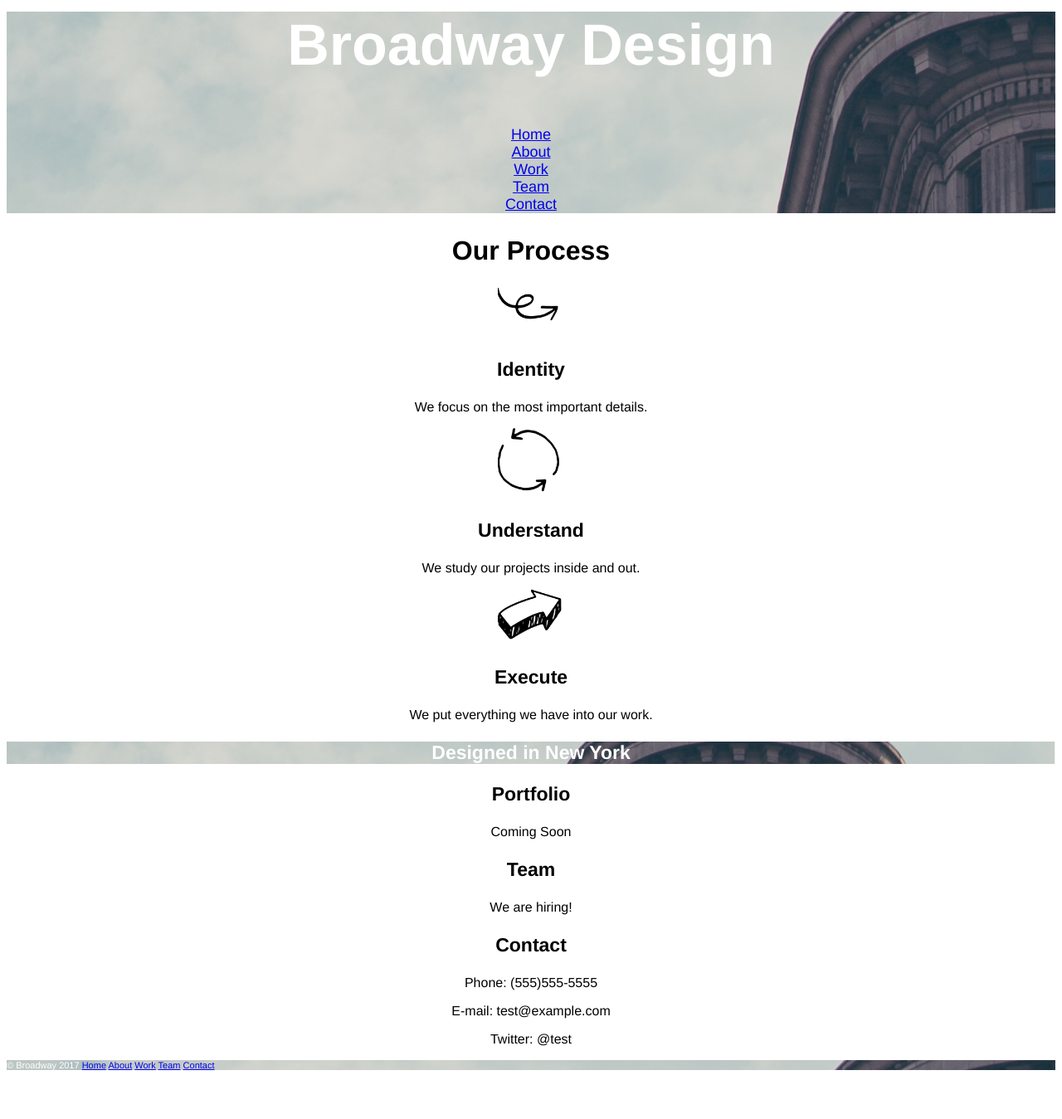
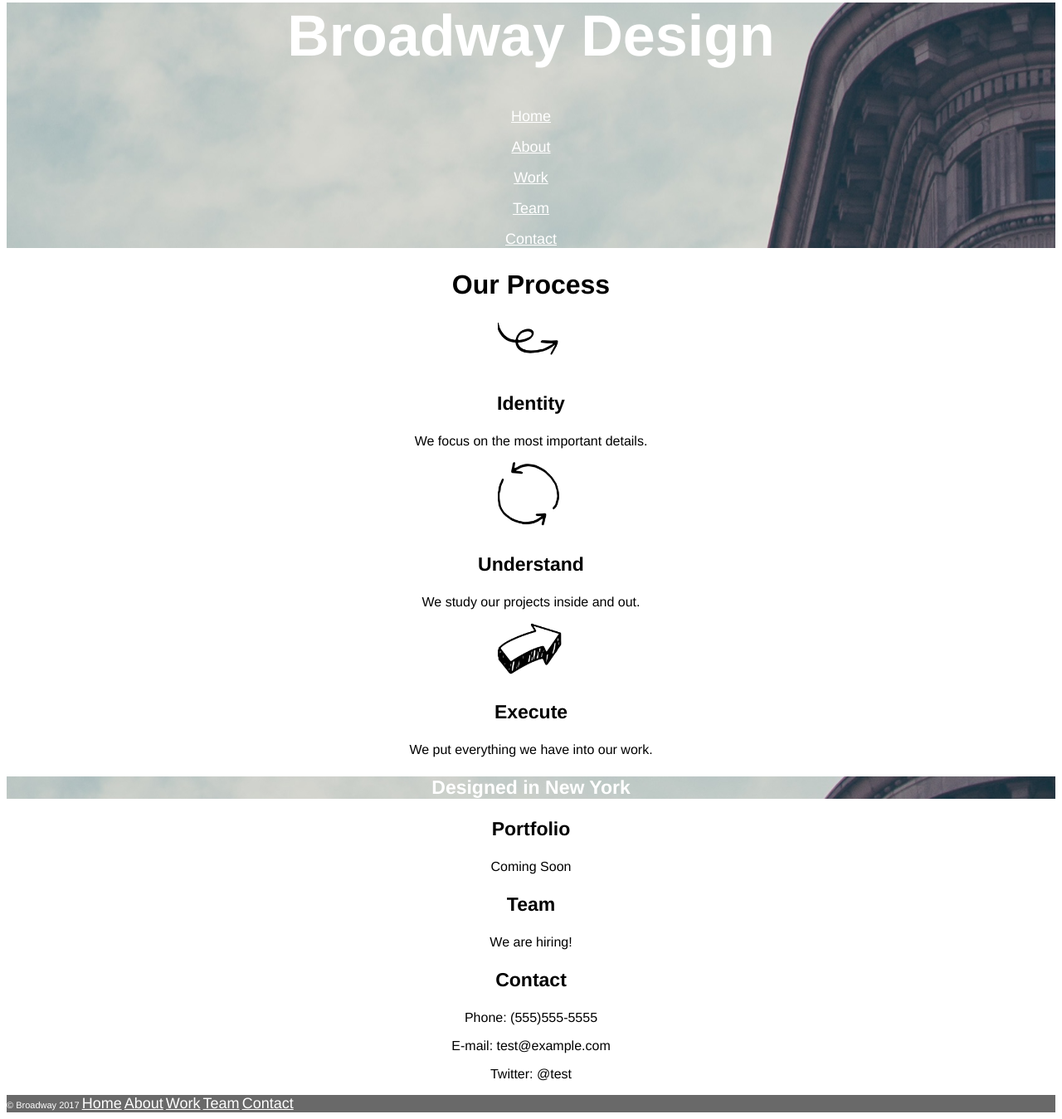
Before and after one commit to VillaTrampe/Broadway, a plain HTML site: page index.html in a window 1280 px wide. Shown: the part 44-1393 px from the top of the page at 83% size. Before the commit the page ends 1345 px from the top, so only its background shows below. Drawn offline with Linux system fonts and the light colour scheme.

Commit message:
final session

```diff
--- a/index.html
+++ b/index.html
@@ -1,20 +1,25 @@
 <!DOCTYPE html>
 <html>
   <head>
+    <nav id="top">
+    </nav>
     <title>Broadway Designs</title>
     <link href="./resources/css/style.css" type="text/css" rel="stylesheet">
   </head>
   <body>
-    <nav>
+      <nav id="top">
+      </nav>
       <div id="image">
-        <h1>Broadway Design</h1>
-          <a href="#home">Home</a></br>
-          <a href="#about">About</a></br>
-          <a href="#work">Work</a></br>
-          <a href="#team">Team</a></br>
-          <a href="#contact">Contact</a></br>
+          <h1>Broadway Design</h1>
+        <nav>
+          <p><a class="topnav" href="#top">Home</a></p>
+          <p><a class="topnav" href="#about">About</a></p>
+          <p><a class="topnav" href="#work">Work</a></p>
+          <p><a class="topnav" href="#team">Team</a></p>
+          <p><a class="topnav" href="#contact">Contact</a></p
+    <!-- the nav portion was borrowed from @razelle /My assumption is that these links will lead to different sections of the SAME page-->
+        </nav>
       </div>
-    </nav>
       <div id="about">
         <h2>Our Process</h2>
         <img src="./resources/images/identity_icon.png"/ alt="80" width="80">
@@ -23,7 +28,7 @@
         <img src="./resources/images/understand_icon.png"/ alt="80" width="80">
         <h3>Understand</h3>
         <p>We study our projects inside and out.</p>
-        <img src="./resources/images/execute_icon.png"/ alt="80" width="80">
+        <img  src="./resources/images/execute_icon.png"/ alt="80" width="80">
         <h3>Execute</h3>
         <p>We put everything we have into our work.</p>
       </div>
@@ -46,8 +51,14 @@
       </div>
     <nav>
     <div class="footer">
-      <p> &#169 Broadway 2017 <a href="#home">Home</a> <a href="#about">About</a> <a href="#work">Work</a> <a href="#team">Team</a> <a href="#contact">Contact</a></p>
-    </div>
+      <!-- the nav portion was borrowed from @razelle /My assumption is that these links will lead to different sections of the SAME page-->
+        <nav> &#169 Broadway 2017
+          <a class="bottomnav" href="#top">Home</a>
+          <a class="bottomnav" href="#about">About</a>
+          <a class="bottomnav" href="#work">Work</a>
+          <a class="bottomnav" href="#team">Team</a>
+          <a class="bottomnav" href="#contact">Contact</a>
+      </div>
     </nav>
   </body>
 </html>
--- a/resources/css/style.css
+++ b/resources/css/style.css
@@ -6,9 +6,9 @@ body{
   background-image: url("../images/the-flatiron-building.png");
   background-repeat: no-repeat;
 }
-#image {
+.topnav{
+  color: white;
   font-size: 18px;
-  color: white;
 }
 h1{
   font-size: 70px;
@@ -28,12 +28,15 @@ h3{
   font-weight: bold;
   color: white;
   background-image: url("../images/the-flatiron-building.png");
-  background-size: cover;
+  background-repeat: no-repeat;
 }
-.footer p{
-  background-image: url("../images/the-flatiron-building.png");
+.footer {
   text-align: left;
+  background-color: dimgray;
   font-size: 11px;
   color: white;
-  background-color: dimgray;
 }
+.bottomnav {
+  color: white;
+  font-size: 18px;
+}
```
